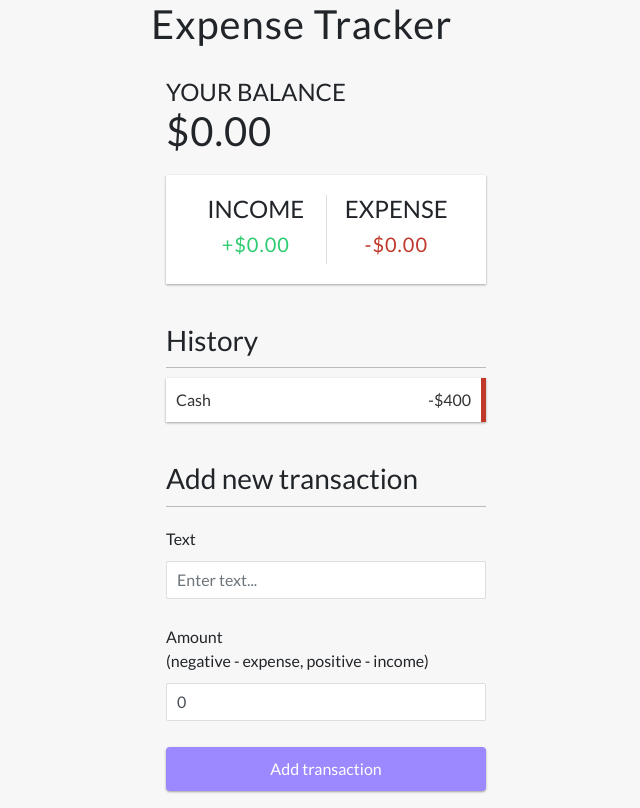
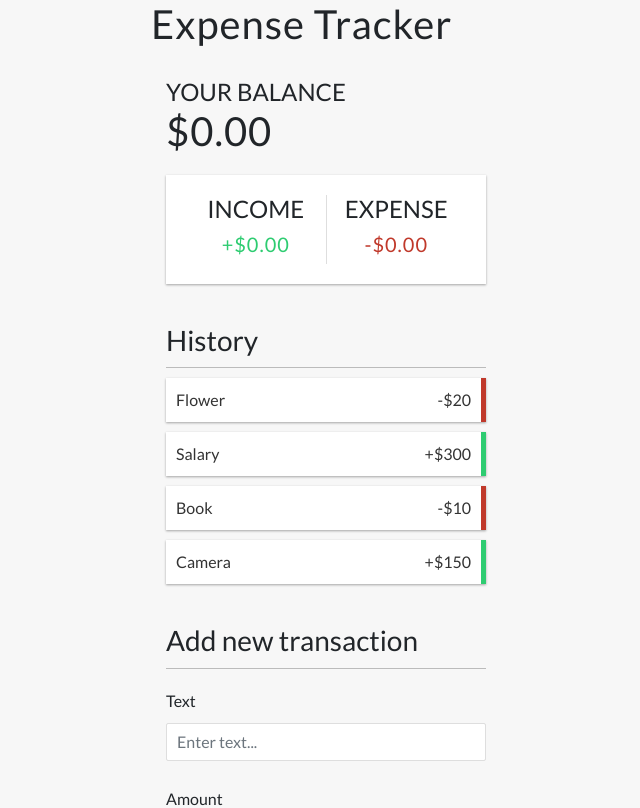
Before and after one commit to RumaRDas/add_note, a React (Create React App) app: page / in a window 1280 px wide. Shown: the top 808 px of the page, without its empty margins (314-954 px from the left). Built offline with nearby package versions, Linux system fonts and the light colour scheme.

Commit message:
adding context and reducer in project

```diff
--- /dev/null
+++ b/src/components/Transaction.js
@@ -0,0 +1,15 @@
+import React from 'react';
+
+export const Transaction = ({tracsaction}) => {
+    const sign = tracsaction.amount < 0 ? '-' :'+';
+    return (
+        <li className={tracsaction.amount < 0 ? 'minus' : 'plus'}>
+
+        {tracsaction.text}<span>{sign}${Math.abs(tracsaction.amount)}</span>
+        <button className="delete-btn">x</button>
+           </li>
+    )
+}
+
+export default Transaction;
+// Math.abs (tracn.amount is used for make it sabsolute number no negative number)
--- a/src/components/TranscationList.js
+++ b/src/components/TranscationList.js
@@ -1,17 +1,19 @@
 import React, {useContext} from 'react';
-import { GlobalContext} from '../context/GlobalStatus'
+import {Transaction} from './Transaction';
+import { GlobalContext} from '../context/GlobalStatus';
+
 
 export const TranscationList = () => {
-  const context = useContext(GlobalContext);
-  console.log(context)
+  const { tracsactions} = useContext(GlobalContext);
+
     return (
         <>
       <h3>History</h3>
       <ul className="list">
-   <li className="minus">
-   Cash<span>-$400</span>
-   <button className="delete-btn">x</button>
-      </li>
+      {tracsactions.map(tracsaction => (
+      <Transaction key={tracsaction.id} tracsaction= {tracsaction}/>
+      ))}
+
       </ul>
     </>
     )
```
